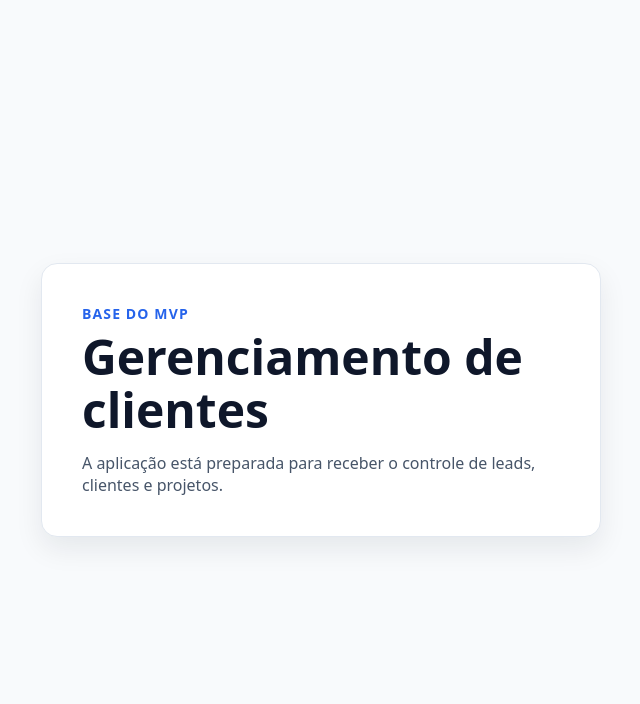
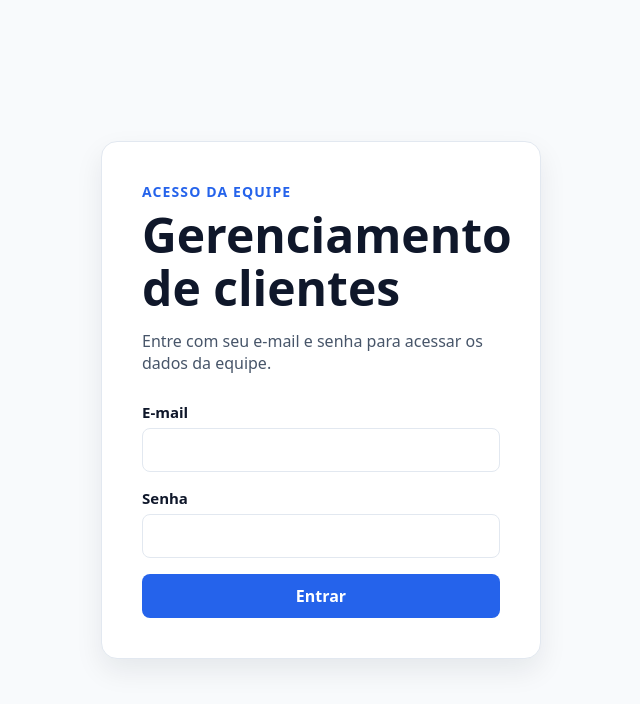
Before and after one commit to francisco-araujo07/gerenciamento-clientes, a React (Vite) app: page / in a window 1280 px wide. Shown: the top 704 px of the page, without its empty margins (319-959 px from the left). Built offline with nearby package versions, Linux system fonts and the light colour scheme; no server answers.

Commit message:
feat: adiciona login com Supabase

```diff
--- a/src/App.css
+++ b/src/App.css
@@ -34,3 +34,60 @@ h1 {
   margin: 16px 0 0;
   color: var(--text);
 }
+
+.loading-screen {
+  display: grid;
+  min-height: 100svh;
+  place-items: center;
+  color: var(--text);
+}
+
+.login-card {
+  max-width: 440px;
+}
+
+.login-form {
+  display: grid;
+  gap: 16px;
+  margin-top: 28px;
+}
+
+.login-form label {
+  display: grid;
+  gap: 6px;
+  color: var(--text-h);
+  font-size: 0.9375rem;
+  font-weight: 600;
+}
+
+.login-form input {
+  min-height: 44px;
+  padding: 10px 12px;
+  border: 1px solid var(--border);
+  border-radius: 8px;
+  color: var(--text-h);
+  font: inherit;
+}
+
+button {
+  min-height: 44px;
+  padding: 10px 16px;
+  border: 0;
+  border-radius: 8px;
+  background: var(--accent);
+  color: white;
+  cursor: pointer;
+  font: inherit;
+  font-weight: 700;
+}
+
+button:disabled {
+  cursor: wait;
+  opacity: 0.7;
+}
+
+.form-error {
+  margin: 0;
+  color: #b91c1c;
+  font-size: 0.875rem;
+}
--- a/src/App.tsx
+++ b/src/App.tsx
@@ -1,15 +1,67 @@
+import { useEffect, useState } from 'react'
+import type { Session } from '@supabase/supabase-js'
 import './App.css'
+import { isSupabaseConfigured, supabase } from './lib/supabase'
+import { LoginPage } from './pages/LoginPage'
 
 function App() {
+  const supabaseClient = supabase
+  const [session, setSession] = useState<Session | null>(null)
+  const [isLoadingSession, setIsLoadingSession] = useState(true)
+
+  useEffect(() => {
+    if (!supabaseClient) {
+      setIsLoadingSession(false)
+      return
+    }
+
+    void supabaseClient.auth.getSession().then(({ data }) => {
+      setSession(data.session)
+      setIsLoadingSession(false)
+    })
+
+    const { data: listener } = supabaseClient.auth.onAuthStateChange(
+      (_event, nextSession) => {
+        setSession(nextSession)
+        setIsLoadingSession(false)
+      },
+    )
+
+    return () => listener.subscription.unsubscribe()
+  }, [supabaseClient])
+
+  if (!isSupabaseConfigured || !supabaseClient) {
+    return (
+      <main className="app-shell">
+        <section className="welcome-card" aria-labelledby="setup-title">
+          <p className="eyebrow">Configuração necessária</p>
+          <h1 id="setup-title">Conecte o Supabase</h1>
+          <p>Preencha as variáveis locais para habilitar o acesso ao sistema.</p>
+        </section>
+      </main>
+    )
+  }
+
+  if (isLoadingSession) {
+    return <main className="loading-screen">Carregando acesso…</main>
+  }
+
+  if (!session) {
+    return <LoginPage supabase={supabaseClient} />
+  }
+
   return (
     <main className="app-shell">
       <section className="welcome-card" aria-labelledby="welcome-title">
         <p className="eyebrow">Base do MVP</p>
         <h1 id="welcome-title">Gerenciamento de clientes</h1>
         <p>
-          A aplicação está preparada para receber o controle de leads, clientes e
-          projetos.
+          Você está conectado. O painel de leads e clientes será construído nas
+          próximas etapas.
         </p>
+        <button type="button" onClick={() => void supabaseClient.auth.signOut()}>
+          Sair
+        </button>
       </section>
     </main>
   )
--- /dev/null
+++ b/src/pages/LoginPage.tsx
@@ -0,0 +1,71 @@
+import { useState } from 'react'
+import type { FormEvent } from 'react'
+import type { SupabaseClient } from '@supabase/supabase-js'
+
+type LoginPageProps = {
+  supabase: SupabaseClient
+}
+
+export function LoginPage({ supabase }: LoginPageProps) {
+  const [email, setEmail] = useState('')
+  const [password, setPassword] = useState('')
+  const [errorMessage, setErrorMessage] = useState('')
+  const [isSubmitting, setIsSubmitting] = useState(false)
+
+  async function handleSubmit(event: FormEvent<HTMLFormElement>) {
+    event.preventDefault()
+    setErrorMessage('')
+    setIsSubmitting(true)
+
+    const { error } = await supabase.auth.signInWithPassword({
+      email: email.trim(),
+      password,
+    })
+
+    setIsSubmitting(false)
+
+    if (error) {
+      setErrorMessage('Não foi possível entrar. Confira o e-mail e a senha.')
+    }
+  }
+
+  return (
+    <main className="app-shell">
+      <section className="welcome-card login-card" aria-labelledby="login-title">
+        <p className="eyebrow">Acesso da equipe</p>
+        <h1 id="login-title">Gerenciamento de clientes</h1>
+        <p>Entre com seu e-mail e senha para acessar os dados da equipe.</p>
+
+        <form className="login-form" onSubmit={handleSubmit}>
+          <label>
+            E-mail
+            <input
+              autoComplete="email"
+              type="email"
+              value={email}
+              onChange={(event) => setEmail(event.target.value)}
+              required
+            />
+          </label>
+
+          <label>
+            Senha
+            <input
+              autoComplete="current-password"
+              type="password"
+              value={password}
+              onChange={(event) => setPassword(event.target.value)}
+              required
+            />
+          </label>
+
+          {errorMessage && <p className="form-error" role="alert">{errorMessage}</p>}
+
+          <button type="submit" disabled={isSubmitting}>
+            {isSubmitting ? 'Entrando…' : 'Entrar'}
+          </button>
+        </form>
+      </section>
+    </main>
+  )
+}
```
Also changed, not shown: 3 other files (tests, documents, lock files or other folders).
